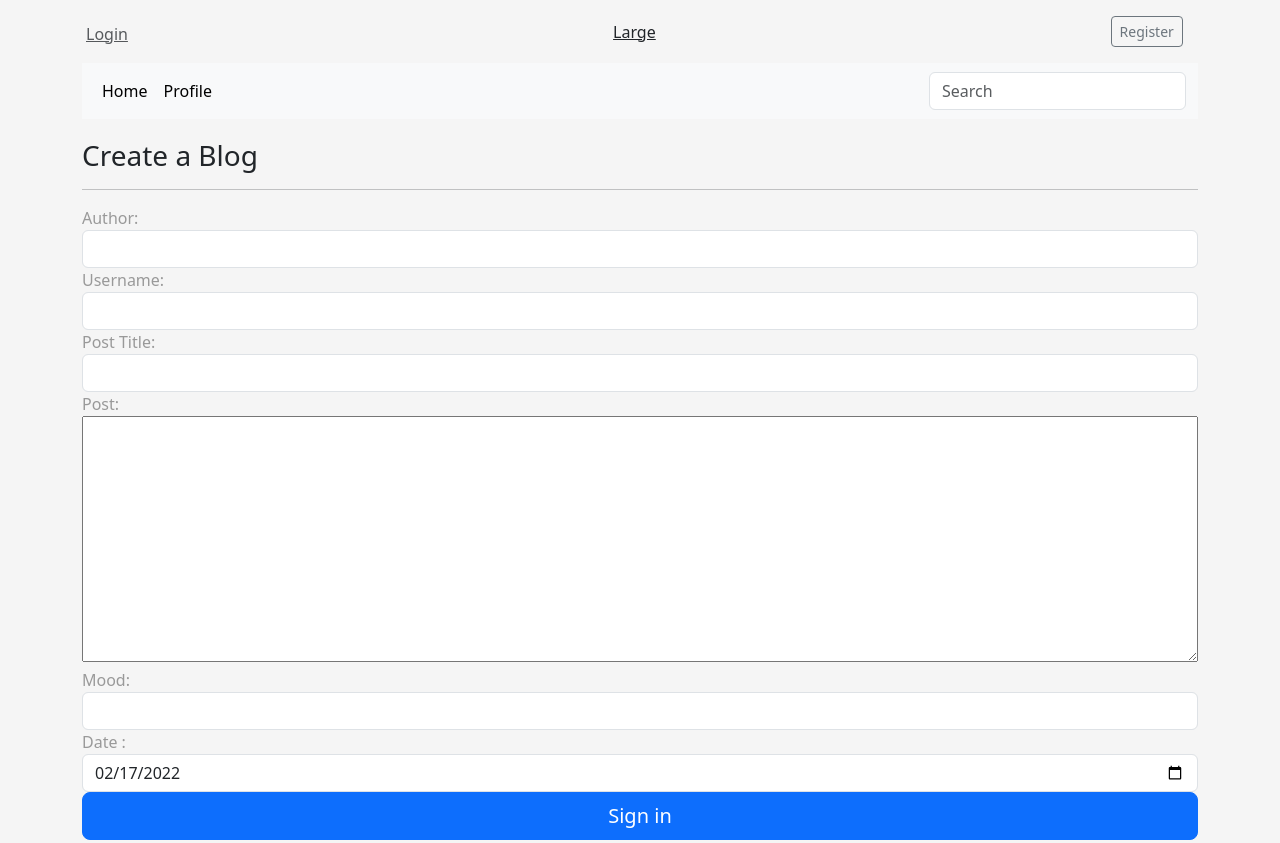
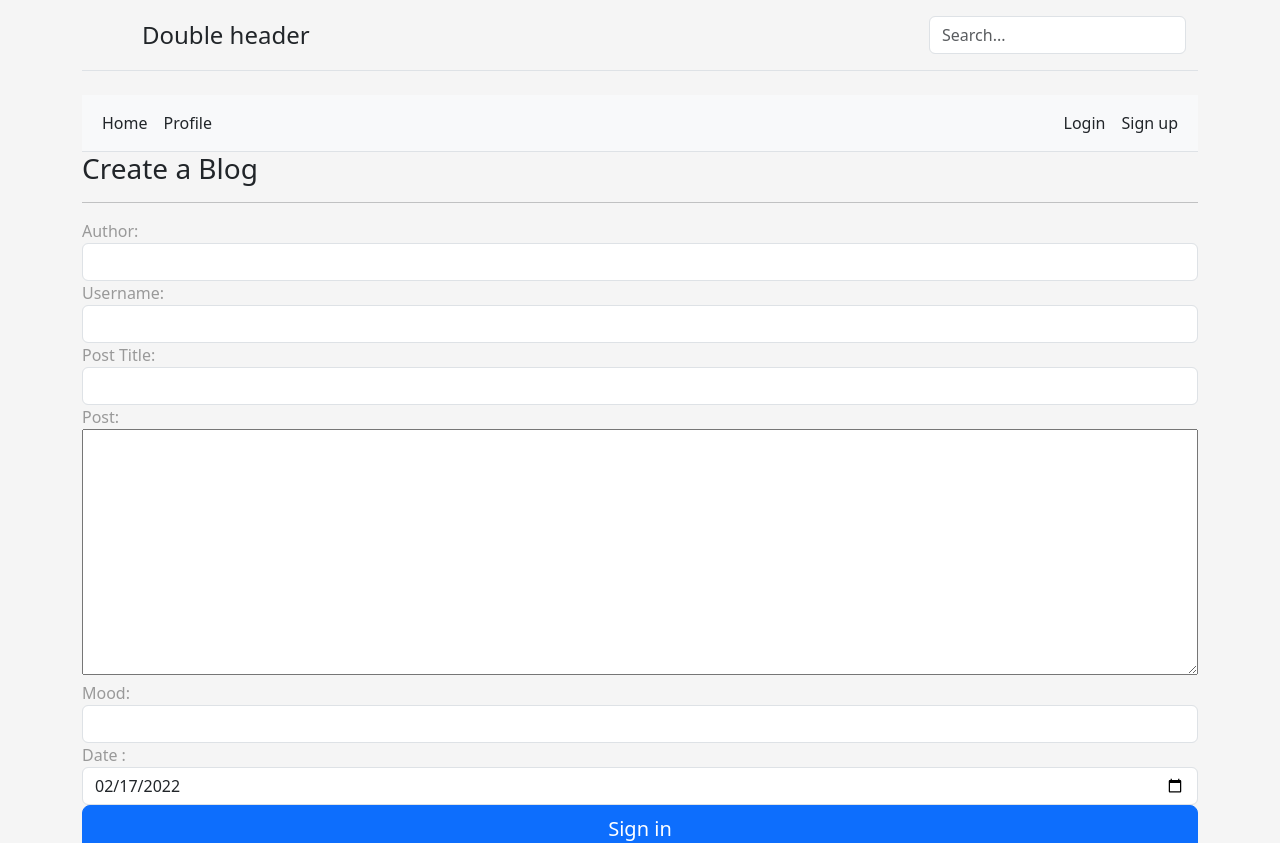
Before and after one commit to raythompsonwebdev/blog-project, a React (Create React App) app in the folder client/: page /create-post in a window 1280 px wide. Shown: the top 843 px of the page. Built offline with nearby package versions, Linux system fonts and the light colour scheme; no server answers.

Commit message:
updated bootstrap header

```diff
--- a/client/src/components/Blogform.js
+++ b/client/src/components/Blogform.js
@@ -38,7 +38,7 @@ export default function Blogform() {
     const submit = async (e) => {
         e.preventDefault()
         try {
-            const response = await fetch('http://localhost:8000/create_post', {
+            const response = await fetch('/create_post', {
                 method: 'POST',
                 headers: {
                     Accept: 'application/json',
--- a/client/src/components/Header.js
+++ b/client/src/components/Header.js
@@ -3,27 +3,28 @@ import React from 'react'
 
 export default function Header() {
     return (
-        <header className="blog-header py-3">
-            <div className="row flex-nowrap justify-content-between align-items-center">
-                <div className="col-4 pt-1">
-                    <Link className="text-muted" to="/login">
-                        Login
+        <header>
+            <header className="py-3 mb-4 border-bottom">
+                <div className="container d-flex flex-wrap justify-content-center">
+                    <Link
+                        to="/"
+                        className="d-flex align-items-center mb-3 mb-lg-0 me-lg-auto text-dark text-decoration-none"
+                    >
+                        <svg className="bi me-2" width="40" height="32">
+                            {/* <use xlink:href="#bootstrap"></use> */}
+                        </svg>
+                        <span className="fs-4">Double header</span>
                     </Link>
+                    <form className="col-12 col-lg-auto mb-3 mb-lg-0">
+                        <input
+                            type="search"
+                            className="form-control"
+                            placeholder="Search..."
+                            aria-label="Search"
+                        />
+                    </form>
                 </div>
-                <div className="col-4 text-center">
-                    <Link className="blog-header-logo text-dark" to="#">
-                        Large
-                    </Link>
-                </div>
-                <div className="col-4 d-flex justify-content-end align-items-center">
-                    <Link
-                        className="btn btn-sm btn-outline-secondary"
-                        to="/register"
-                    >
-                        Register
-                    </Link>
-                </div>
-            </div>
+            </header>
         </header>
     )
 }
--- a/client/src/components/Loginform.js
+++ b/client/src/components/Loginform.js
@@ -17,7 +17,7 @@ export default function Loginform() {
     const submit = async (e) => {
         e.preventDefault()
         try {
-            const response = await fetch('http://localhost:8000/login', {
+            const response = await fetch('/login', {
                 method: 'POST',
                 headers: {
                     'Content-Type': 'application/json',
--- a/client/src/components/MainNav.js
+++ b/client/src/components/MainNav.js
@@ -34,60 +34,79 @@ export default function MainNav() {
     // eslint-disable-next-line no-console
     console.log(loggedIn)
     return (
-        <nav
-            className="navbar navbar-expand-md navbar-light bg-light"
-            aria-label="Fourth navbar example"
-        >
-            <div className="container-fluid">
-                <div className="collapse navbar-collapse" id="navbarsExample04">
+        <nav className="py-2 bg-light border-bottom">
+            <div className="container d-flex flex-wrap">
                 {!loggedIn ? (
-                        <ul className="navbar-nav me-auto ">
+                    <ul className="nav me-auto">
                         <li className="nav-item">
                             <Link
-                                    className="nav-link active"
+                                to="/"
+                                className="nav-link link-dark px-2 active"
                                 aria-current="page"
-                                    to="/"
                             >
                                 Home
                             </Link>
                         </li>
                         <li className="nav-item">
                             <Link
-                                    className="nav-link active"
-                                    aria-current="page"
-                                    to="/profile"
+                                to="/user-profile"
+                                className="nav-link link-dark px-2"
                             >
                                 Profile
                             </Link>
                         </li>
                     </ul>
                 ) : (
-                        <ul className="navbar-nav me-auto ">
+                    <ul className="nav me-auto">
                         <li className="nav-item">
                             <Link
-                                    className="nav-link active"
+                                to="/"
+                                className="nav-link link-dark px-2 active"
                                 aria-current="page"
-                                    to="/"
                             >
                                 Home
                             </Link>
                         </li>
                         <li className="nav-item">
-                                <Link className="nav-link" to="/create-post">
+                            <Link
+                                to="/user-profile"
+                                className="nav-link link-dark px-2"
+                            >
+                                Profile
+                            </Link>
+                        </li>
+                        <li className="nav-item">
+                            <Link
+                                to="/create-blog"
+                                className="nav-link link-dark px-2"
+                            >
                                 Create Blog
                             </Link>
                         </li>
                     </ul>
                 )}
-                    <form>
-                        <input
-                            className="form-control"
-                            type="text"
-                            placeholder="Search"
-                            aria-label="Search"
-                        />
-                    </form>
-                </div>
+                {!loggedIn ? (
+                    <ul className="nav">
+                        <li className="nav-item">
+                            <Link
+                                to="/login"
+                                className="nav-link link-dark px-2"
+                            >
+                                Login
+                            </Link>
+                        </li>
+                        <li className="nav-item">
+                            <Link
+                                to="/register"
+                                className="nav-link link-dark px-2"
+                            >
+                                Sign up
+                            </Link>
+                        </li>
+                    </ul>
+                ) : (
+                    <ul className="nav">{}</ul>
+                )}
             </div>
         </nav>
     )
--- a/client/src/index.js
+++ b/client/src/index.js
@@ -33,7 +33,11 @@ root.render(
                         />
                         <Route path="/login" exact element={<Login />} />
                         <Route path="/register" exact element={<Register />} />
-                        <Route path="/profile" exact element={<Profile />} />
+                        <Route
+                            path="/user-profile"
+                            exact
+                            element={<Profile />}
+                        />
                     </Routes>
                     <Footer />
                 </div>
--- a/client/src/pages/Profile.js
+++ b/client/src/pages/Profile.js
@@ -55,7 +55,7 @@ export default function Profile() {
                                     </div>
                                 ) : (
                                     <div className="col-md-8">
-                                        <h4>Name: John Doe</h4>
+                                        <h4>Name: {userName}</h4>
                                         <p>Email: johndoe@example.com</p>
                                         <p>Location: New York, USA</p>
                                         <p>Joined: January 1, 2022</p>
```
Also changed, not shown: 1 other file (tests, documents, lock files or other folders). Lines whose indentation alone changed are shown as unchanged.
